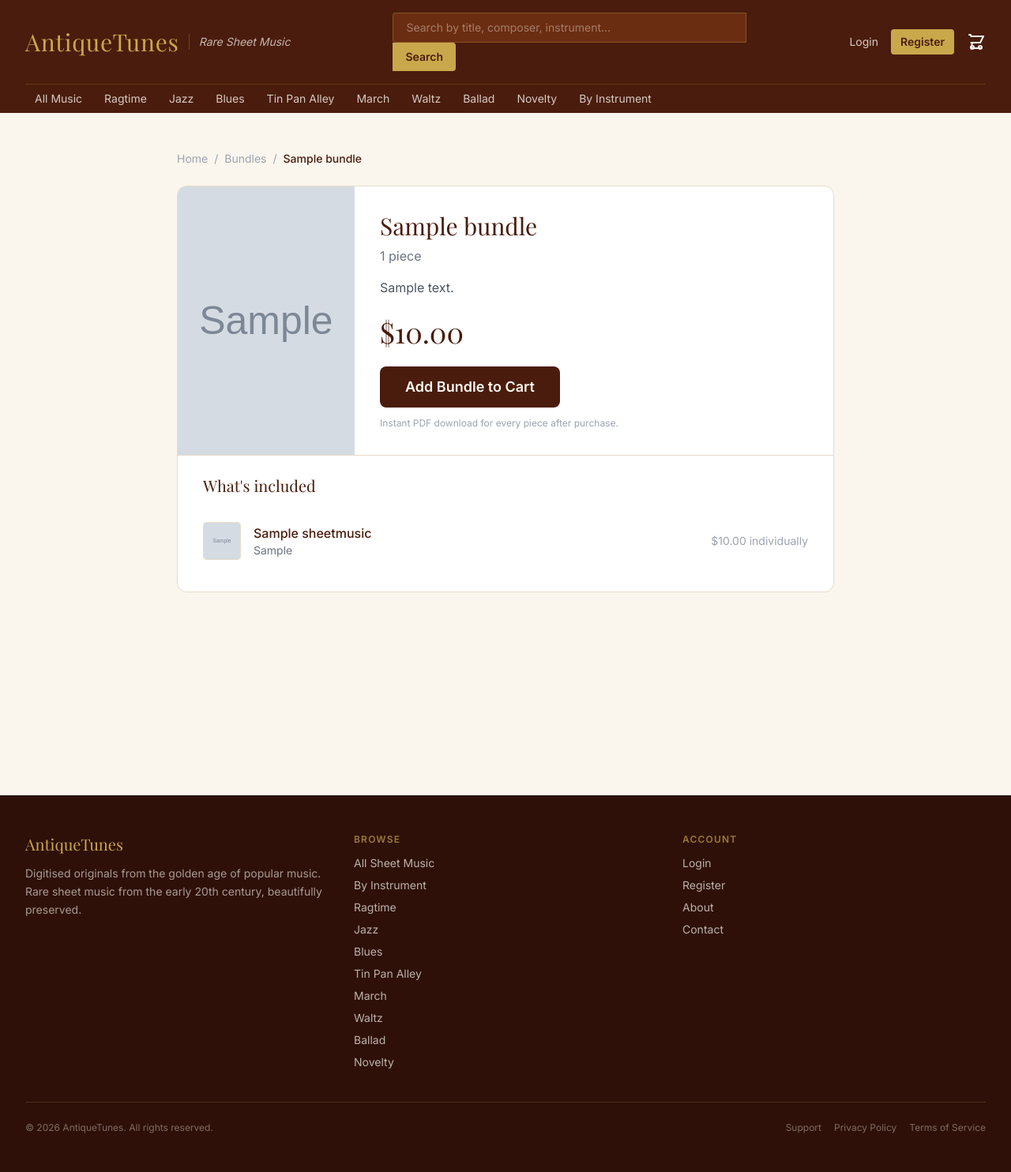
After one commit to polyphonica/antiquetunes, a Django app: a page that uses templates/bundles/detail.html in a window 1280 px wide. The commit adds this page. Shown: the whole page at 79% size. Run offline with Django 5.2, Linux system fonts and the light colour scheme; data comes from the database, SQL or seed files in the repository; tables that the repository leaves empty hold one stand-in row (values such as "Sample post"); grey boxes marked "Sample" are stand-in pictures; some libraries are stand-ins or nearby versions; some web fonts are replaced.

Commit message:
Add Phase 4: Bundles
- Bundle model with price, saving, saving_percent, piece_count properties
- Bundle FK on OrderItem to track which bundle each piece came from
- Admin registration with piece count display
- /bundles/ list and /bundles/<slug>/ detail pages
- Bundle add/remove cart views with owned-piece warning
- checkout_create handles mixed carts (individual + bundles)
- Stripe line item per bundle at bundle price; one OrderItem per piece
- Featured bundles section on home page
- Bundle savings shown in cart (price + strikethrough + % badge)
- "You own this" badge per piece on bundle detail for logged-in users

Co-Authored-By: Claude Sonnet 4.6 <noreply@anthropic.com>

```diff
--- a/antiquetunes/urls.py
+++ b/antiquetunes/urls.py
@@ -32,6 +32,9 @@ urlpatterns = [
     # Catalogue
     path('catalogue/', include('apps.catalogue.urls', namespace='catalogue')),
 
+    # Bundles
+    path('bundles/', include('apps.catalogue.bundle_urls', namespace='bundles')),
+
     # Orders, cart, checkout, webhook
     path('', include('apps.orders.urls', namespace='orders')),
 
--- a/apps/catalogue/models.py
+++ b/apps/catalogue/models.py
@@ -1,7 +1,9 @@
 import os
+from decimal import Decimal
 from django.conf import settings
 from django.core.files.storage import FileSystemStorage
 from django.db import models
+from django.db.models import Sum
 from django.utils.text import slugify
 
 protected_storage = FileSystemStorage(
@@ -242,3 +244,55 @@ class SheetMusic(models.Model):
     @property
     def instrument_list(self):
         return ', '.join(self.instruments.values_list('name', flat=True))
+
+
+def bundle_cover_path(instance, filename):
+    ext = os.path.splitext(filename)[1]
+    return f'bundles/covers/{instance.slug}{ext}'
+
+
+class Bundle(models.Model):
+    title = models.CharField(max_length=255)
+    slug = models.SlugField(max_length=255, unique=True)
+    description = models.TextField(blank=True)
+    cover_image = models.ImageField(upload_to=bundle_cover_path, blank=True)
+    price = models.DecimalField(max_digits=8, decimal_places=2)
+    items = models.ManyToManyField(SheetMusic, related_name='bundles', blank=True)
+    is_active = models.BooleanField(default=False)
+    featured = models.BooleanField(default=False)
+    created_at = models.DateTimeField(auto_now_add=True)
+    updated_at = models.DateTimeField(auto_now=True)
+
+    class Meta:
+        ordering = ['-created_at']
+
+    def __str__(self):
+        return self.title
+
+    def save(self, *args, **kwargs):
+        if not self.slug:
+            self.slug = slugify(self.title)
+        super().save(*args, **kwargs)
+
+    def get_absolute_url(self):
+        from django.urls import reverse
+        return reverse('bundles:detail', kwargs={'slug': self.slug})
+
+    @property
+    def individual_total(self):
+        return self.items.aggregate(total=Sum('price'))['total'] or Decimal('0')
+
+    @property
+    def saving(self):
+        return self.individual_total - self.price
+
+    @property
+    def saving_percent(self):
+        individual = self.individual_total
+        if individual:
+            return int((self.saving / individual) * 100)
+        return 0
+
+    @property
+    def piece_count(self):
+        return self.items.count()
--- a/apps/catalogue/views.py
+++ b/apps/catalogue/views.py
@@ -2,7 +2,7 @@ from django.db.models import Q
 from django.shortcuts import get_object_or_404, render
 from django.core.paginator import Paginator
 
-from .models import Genre, Category, Instrument, InstrumentFamily, SheetMusic
+from .models import Bundle, Genre, Category, Instrument, InstrumentFamily, SheetMusic
 
 
 DECADE_CHOICES = ['1900s', '1910s', '1920s', '1930s', '1940s']
@@ -59,10 +59,12 @@ def home(request):
     featured = SheetMusic.objects.filter(is_active=True, featured=True).prefetch_related('genres')[:6]
     recent = SheetMusic.objects.filter(is_active=True).order_by('-created_at')[:8]
     genres = Genre.objects.all()
+    featured_bundles = Bundle.objects.filter(is_active=True, featured=True).prefetch_related('items')[:4]
     return render(request, 'home.html', {
         'featured': featured,
         'recent': recent,
         'genres': genres,
+        'featured_bundles': featured_bundles,
         'decades': DECADE_CHOICES,
         'instrument_families': InstrumentFamily.choices,
         'seo_title': 'Rare Early 20th Century Sheet Music',
@@ -167,6 +169,38 @@ def sheet_music_detail(request, genre_slug, slug):
     })
 
 
+def bundle_list(request):
+    bundles = Bundle.objects.filter(is_active=True).prefetch_related('items')
+    return render(request, 'bundles/list.html', {
+        'bundles': bundles,
+        'seo_title': 'Sheet Music Bundles',
+        'seo_description': 'Save money with our curated sheet music bundles — buy more for less.',
+    })
+
+
+def bundle_detail(request, slug):
+    bundle = get_object_or_404(Bundle, slug=slug, is_active=True)
+    pieces = bundle.items.filter(is_active=True).prefetch_related('genres')
+
+    owned_piece_ids = set()
+    if request.user.is_authenticated:
+        from apps.orders.models import DownloadToken
+        owned_piece_ids = set(
+            DownloadToken.objects.filter(
+                customer=request.user,
+                order_item__sheet_music__in=pieces,
+            ).values_list('order_item__sheet_music_id', flat=True)
+        )
+
+    return render(request, 'bundles/detail.html', {
+        'bundle': bundle,
+        'pieces': pieces,
+        'owned_piece_ids': owned_piece_ids,
+        'seo_title': bundle.title,
+        'seo_description': bundle.description[:155] if bundle.description else f'{bundle.piece_count} pieces in one bundle.',
+    })
+
+
 def search(request):
     query = request.GET.get('q', '').strip()
     qs = SheetMusic.objects.filter(is_active=True)
--- a/apps/orders/models.py
+++ b/apps/orders/models.py
@@ -46,6 +46,10 @@ class OrderItem(models.Model):
     sheet_music = models.ForeignKey(
         'catalogue.SheetMusic', null=True, blank=True, on_delete=models.SET_NULL
     )
+    bundle = models.ForeignKey(
+        'catalogue.Bundle', null=True, blank=True, on_delete=models.SET_NULL,
+        related_name='order_items',
+    )
     unit_price = models.DecimalField(max_digits=8, decimal_places=2)
 
     def __str__(self):
--- a/apps/orders/urls.py
+++ b/apps/orders/urls.py
@@ -7,6 +7,8 @@ urlpatterns = [
     path('cart/', views.cart_view, name='cart'),
     path('cart/add/', views.cart_add, name='cart_add'),
     path('cart/remove/<int:item_id>/', views.cart_remove, name='cart_remove'),
+    path('cart/add-bundle/', views.bundle_add, name='bundle_add'),
+    path('cart/remove-bundle/<int:bundle_id>/', views.bundle_remove, name='bundle_remove'),
     path('checkout/', views.checkout_create, name='checkout'),
     path('checkout/success/', views.checkout_success, name='checkout_success'),
     path('checkout/cancel/', views.checkout_cancel, name='checkout_cancel'),
--- /dev/null
+++ b/templates/bundles/detail.html
@@ -0,0 +1,111 @@
+{% extends 'base.html' %}
+
+{% block title %}{{ bundle.title }} | AntiqueTunes{% endblock %}
+
+{% block content %}
+<main class="bg-cream min-h-screen">
+  <div class="max-w-4xl mx-auto px-4 sm:px-6 lg:px-8 py-12">
+
+    {# Breadcrumb #}
+    <nav aria-label="Breadcrumb" class="mb-6 text-sm text-gray-400">
+      <ol class="flex items-center gap-2">
+        <li><a href="/" class="hover:text-mahogany transition-colors">Home</a></li>
+        <li aria-hidden="true">/</li>
+        <li><a href="/bundles/" class="hover:text-mahogany transition-colors">Bundles</a></li>
+        <li aria-hidden="true">/</li>
+        <li class="text-mahogany font-medium" aria-current="page">{{ bundle.title }}</li>
+      </ol>
+    </nav>
+
+    <div class="bg-white border border-parchment rounded-xl overflow-hidden">
+
+      {# Header #}
+      <div class="flex flex-col sm:flex-row">
+        {% if bundle.cover_image %}
+        <div class="sm:w-56 flex-shrink-0">
+          <img src="{{ bundle.cover_image.url }}" alt="{{ bundle.title }} cover"
+               class="w-full h-56 sm:h-full object-cover" />
+        </div>
+        {% endif %}
+
+        <div class="p-8 flex-1">
+          <h1 class="font-display text-3xl text-mahogany mb-2">{{ bundle.title }}</h1>
+          <p class="text-gray-500 mb-4">{{ bundle.piece_count }} piece{{ bundle.piece_count|pluralize }}</p>
+
+          {% if bundle.description %}
+          <p class="text-gray-600 mb-6">{{ bundle.description }}</p>
+          {% endif %}
+
+          {# Pricing #}
+          <div class="flex items-baseline gap-4 mb-6">
+            <span class="font-display text-4xl text-mahogany">${{ bundle.price }}</span>
+            {% if bundle.saving > 0 %}
+            <span class="text-gray-400 line-through text-lg">${{ bundle.individual_total }}</span>
+            <span class="bg-green-100 text-green-800 text-sm font-semibold px-3 py-1 rounded-full">
+              Save ${{ bundle.saving }} ({{ bundle.saving_percent }}% off)
+            </span>
+            {% endif %}
+          </div>
+
+          {# Add to cart #}
+          <form method="post" action="{% url 'orders:bundle_add' %}">
+            {% csrf_token %}
+            <input type="hidden" name="bundle_id" value="{{ bundle.id }}" />
+            <button type="submit"
+                    class="bg-mahogany text-cream px-8 py-3 rounded-lg font-semibold text-lg
+                           hover:bg-mahogany-light transition-colors focus:outline-none focus:ring-2 focus:ring-gold">
+              Add Bundle to Cart
+            </button>
+          </form>
+
+          <p class="text-xs text-gray-400 mt-3">Instant PDF download for every piece after purchase.</p>
+        </div>
+      </div>
+
+      {# Piece list #}
+      <div class="border-t border-parchment px-8 py-6">
+        <h2 class="font-display text-xl text-mahogany mb-4">What's included</h2>
+        <ul class="divide-y divide-parchment/50">
+          {% for piece in pieces %}
+          <li class="flex items-center gap-4 py-4">
+
+            {# Cover thumbnail #}
+            {% if piece.cover_image %}
+            <img src="{{ piece.cover_image.url }}" alt="{{ piece.title }} cover"
+                 class="w-12 h-12 object-cover rounded border border-parchment flex-shrink-0" />
+            {% else %}
+            <div class="w-12 h-12 bg-parchment/50 rounded flex-shrink-0 flex items-center justify-center">
+              <svg class="w-5 h-5 text-mahogany/30" fill="none" viewBox="0 0 24 24" stroke="currentColor" aria-hidden="true">
+                <path stroke-linecap="round" stroke-linejoin="round" stroke-width="1.5" d="M9 19V6l12-3v13M9 19c0 1.105-.895 2-2 2s-2-.895-2-2 .895-2 2-2 2 .895 2 2zm12-3c0 1.105-.895 2-2 2s-2-.895-2-2 .895-2 2-2 2 .895 2 2z"/>
+              </svg>
+            </div>
+            {% endif %}
+
+            <div class="flex-1 min-w-0">
+              <p class="font-medium text-mahogany truncate">
+                <a href="{{ piece.get_absolute_url }}" class="hover:text-gold transition-colors">{{ piece.title }}</a>
+              </p>
+              <p class="text-sm text-gray-500">{{ piece.composer }}</p>
+            </div>
+
+            <div class="flex items-center gap-3 flex-shrink-0">
+              <span class="text-sm text-gray-400">${{ piece.price }} individually</span>
+              {% if piece.pk in owned_piece_ids %}
+              <span class="inline-flex items-center gap-1 text-xs text-green-700 bg-green-50 px-2 py-1 rounded-full font-medium">
+                <svg class="w-3 h-3" fill="none" viewBox="0 0 24 24" stroke="currentColor" aria-hidden="true">
+                  <path stroke-linecap="round" stroke-linejoin="round" stroke-width="2.5" d="M5 13l4 4L19 7"/>
+                </svg>
+                You own this
+              </span>
+              {% endif %}
+            </div>
+
+          </li>
+          {% endfor %}
+        </ul>
+      </div>
+
+    </div>
+  </div>
+</main>
+{% endblock %}
```
Also changed, not shown: apps/catalogue/admin.py (+15 -1 lines), apps/catalogue/bundle_urls.py (added, +9 -0 lines), apps/orders/views.py (+90 -6 lines), templates/bundles/list.html (added, +76 -0 lines), templates/home.html (+42 -0 lines), templates/orders/cart.html (+31 -4 lines), apps/catalogue/migrations/0003_alter_sheetmusic_pdf_file_bundle.py (added), apps/orders/migrations/0002_orderitem_bundle.py (added).
